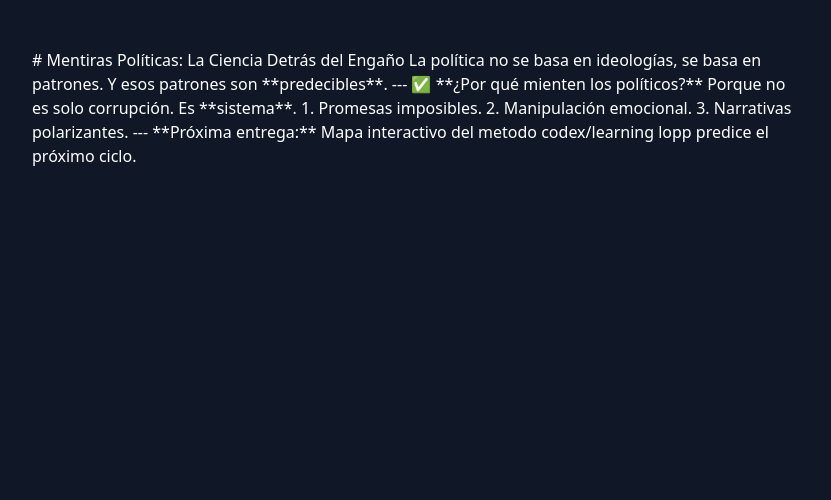
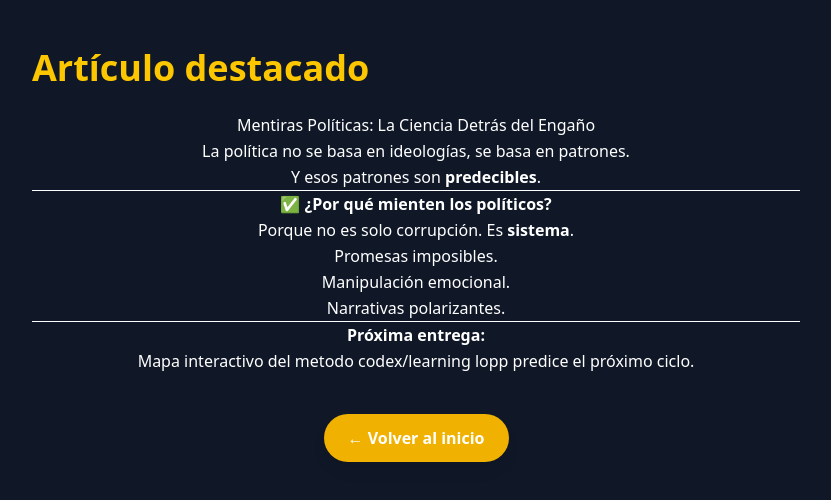
Before and after one commit to nsandovala/codex-analitic-blog, a Next.js app: page /articulos/metodo-learning-loop in a window 1280 px wide. Shown: the top 500 px of the page, without its empty margins (224-1055 px from the left). Built offline with nearby package versions, Linux system fonts and the light colour scheme.

Commit message:
Update page.tsx

```diff
--- a/src/app/articulos/[slug]/page.tsx
+++ b/src/app/articulos/[slug]/page.tsx
@@ -1,22 +1,25 @@
 import fs from "fs";
 import path from "path";
+import Markdown from "react-markdown";
 
-interface Props {
-  params: { slug: string };
+interface Params {
+  slug: string;
 }
 
+// ✅ Generar rutas estáticas para todos los archivos .md
 export async function generateStaticParams() {
-  const files = fs.readdirSync(path.join(process.cwd(), "src/app/content"));
+  const files = fs.readdirSync(path.join(process.cwd(), "src", "app", "content"));
   return files.map((filename) => ({
     slug: filename.replace(".md", ""),
   }));
 }
 
-export default function ArticlePage({ params }: Props) {
-  const filePath = path.join(process.cwd(), "src/app/content", `${params.slug}.md`);
+// ✅ Página dinámica
+export default async function ArticlePage({ params }: { params: Params }) {
+  const filePath = path.join(process.cwd(), "src", "app", "content", `${params.slug}.md`);
 
   if (!fs.existsSync(filePath)) {
-    return <div>Artículo no encontrado</div>;
+    return <div className="text-center text-red-500 text-2xl mt-10">⚠ Artículo no encontrado</div>;
   }
 
   const content = fs.readFileSync(filePath, "utf-8");
@@ -24,7 +27,18 @@ export default function ArticlePage({ params }: Props) {
   return (
     <main className="min-h-screen bg-gray-900 text-white px-6 py-12">
       <div className="max-w-3xl mx-auto animate-fadeIn">
-        <article dangerouslySetInnerHTML={{ __html: content }} />
+        <h1 className="text-4xl font-bold mb-6 text-yellow-400">Artículo destacado</h1>
+        <article className="prose prose-invert prose-lg text-center leading-relaxed">
+          <Markdown>{content}</Markdown>
+        </article>
+        <div className="mt-10 text-center">
+          <a
+            href="/"
+            className="inline-block bg-yellow-500 text-white font-semibold px-6 py-3 rounded-full shadow-lg hover:bg-yellow-400 hover:scale-105 transition-transform duration-300"
+          >
+            ← Volver al inicio
+          </a>
+        </div>
       </div>
     </main>
   );
```
